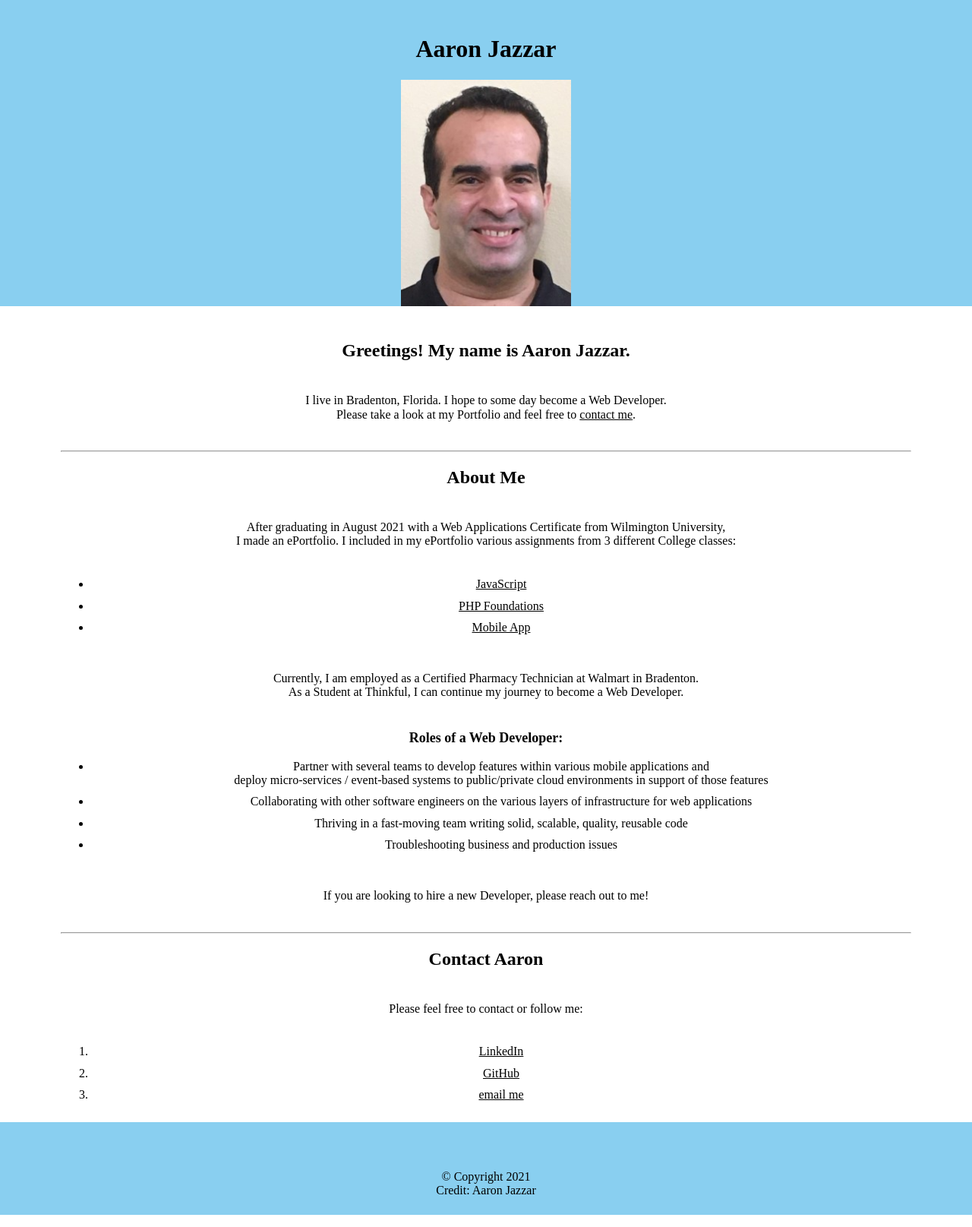
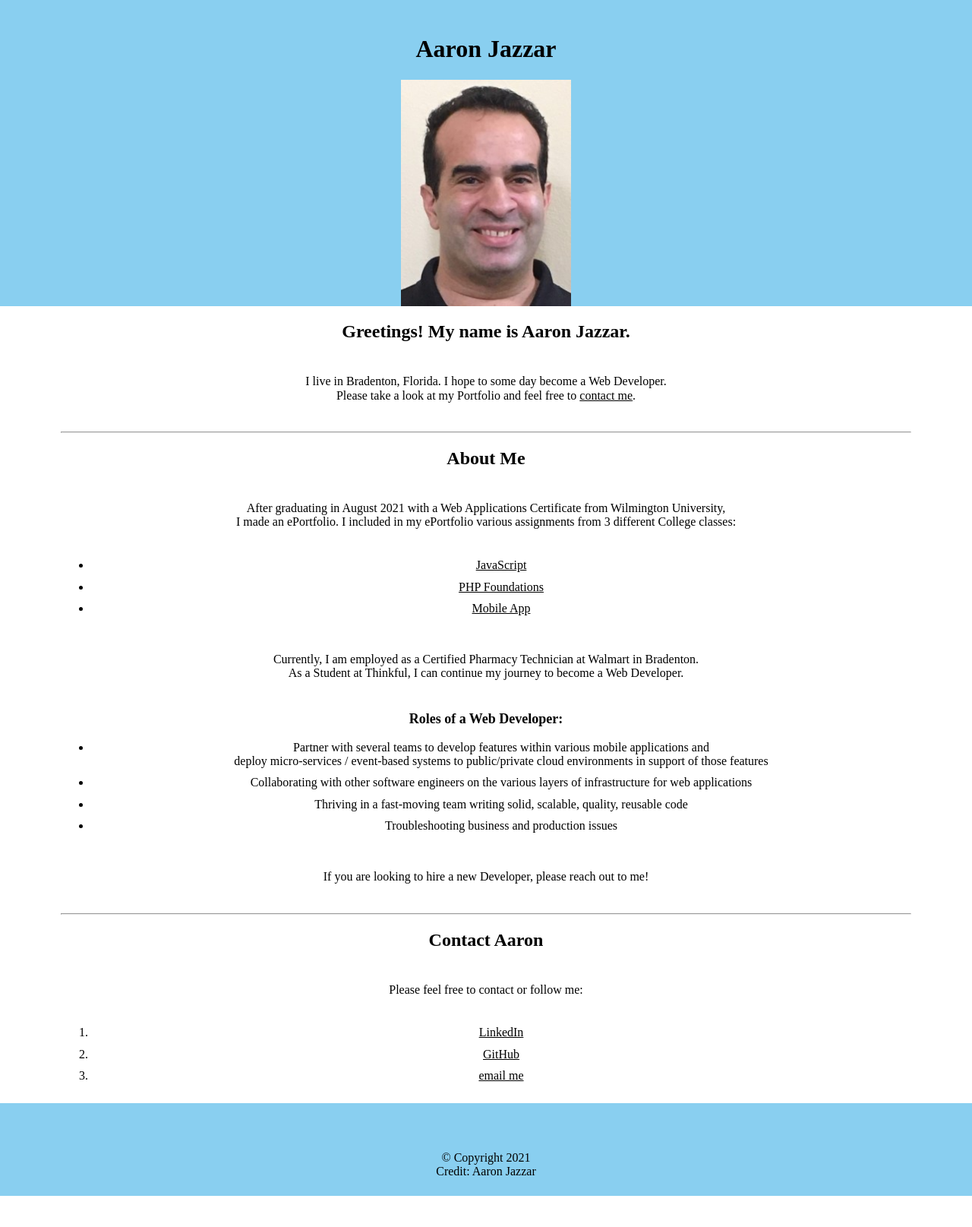
Before and after one commit to ajazzar/ajazzar.github.io, a PHP site: page / in a window 1280 px wide. Shown: the whole page at 76% size. After the commit the page ends 1574 px from the top, so only its background shows below. Run offline with PHP 8.4, Linux system fonts and the light colour scheme; some libraries are stand-ins or nearby versions.

Commit message:
Update style.css

```diff
--- a/style.css
+++ b/style.css
@@ -50,6 +50,9 @@ header, footer{
 }
 
 /* Style rules to cover the remaining space on the web page */
-header, main, footer{
+header, footer{
     padding: 25px 80px 0px 80px;
 }
+main{
+    padding: 0px 80px;
+}
```
